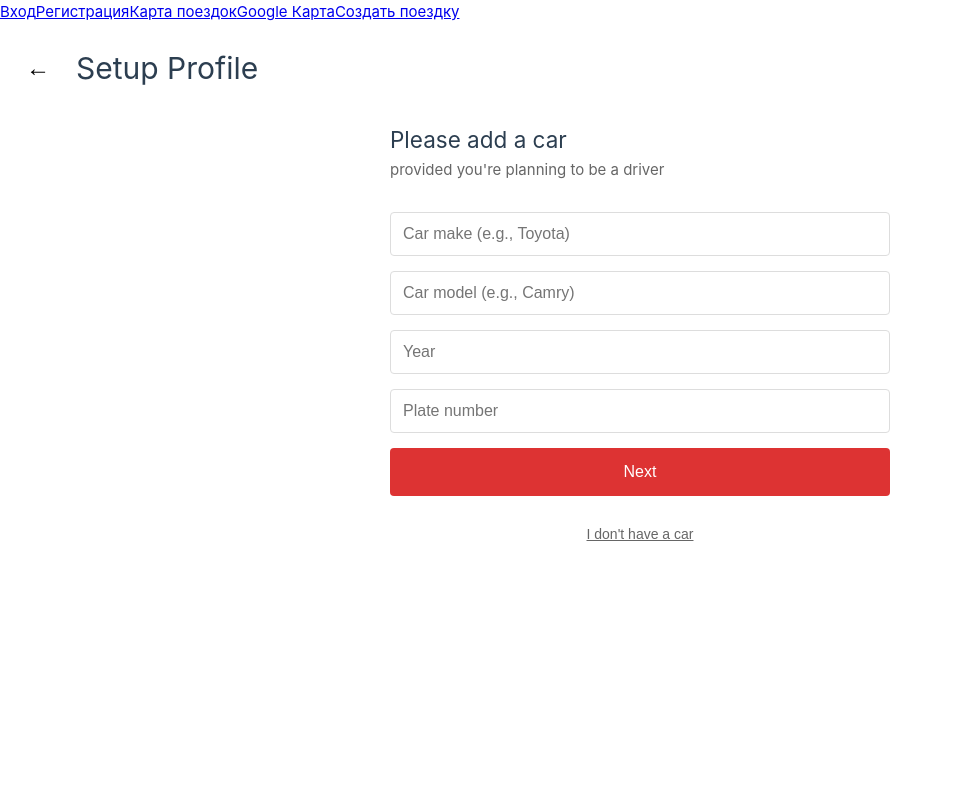
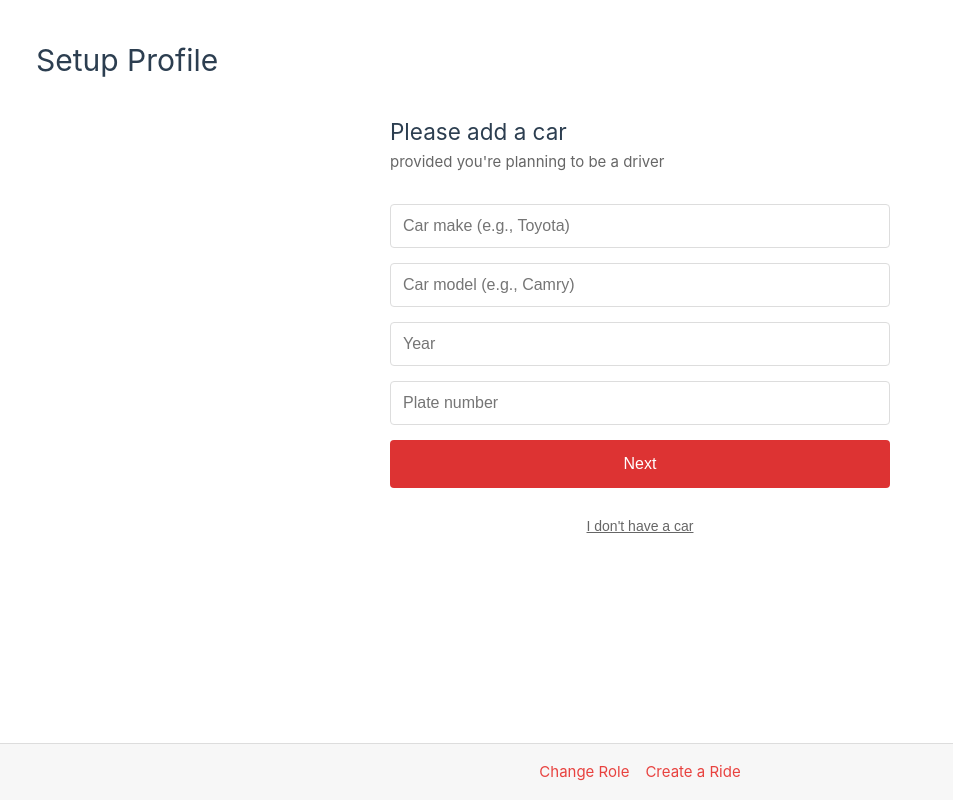
Before and after one commit to ShkrSltn/carpool-app-vue, a Vue app in the folder carpool-client/: page /setup in a window 1280 px wide. Shown: the whole page, without its empty margins (0-953 px from the left). Built offline with nearby package versions, Linux system fonts and the light colour scheme; sample sign-in values are in the browser's storage.

Commit message:
Added some styling

```diff
--- a/carpool-client/src/App.vue
+++ b/carpool-client/src/App.vue
@@ -1,17 +1,20 @@
 <script setup>
-import { RouterView } from 'vue-router'
+import { useRoute, RouterView } from 'vue-router';
+
+const route = useRoute();
 </script>
 
 <template>
-  <header>
-    <nav>
-      <RouterLink to="/login">Вход</RouterLink>
-      <RouterLink to="/register">Регистрация</RouterLink>
-      <RouterLink to="/map">Карта поездок</RouterLink>
-      <RouterLink to="/google-map">Google Карта</RouterLink>
-      <RouterLink to="/create-ride">Создать поездку</RouterLink>
-    </nav>
-  </header>
+  <div id="app">
+    <main>
+      <RouterView />
+    </main>
 
-  <RouterView />
+    <footer v-if="!['/login', '/register'].includes(route.path)" class="footer">
+      <nav>
+        <RouterLink to="/setup/role">Change Role</RouterLink>
+        <RouterLink to="/create-ride">Create a Ride</RouterLink>
+      </nav>
+    </footer>
+  </div>
 </template>
--- a/carpool-client/src/assets/main.css
+++ b/carpool-client/src/assets/main.css
@@ -2,8 +2,42 @@
 
 body {
   height: 100dvh;
+  margin: 0;
+  display: flex;
+  flex-direction: column;
 }
 
 #app {
+  display: flex;
+  flex-direction: column;
   height: inherit;
 }
+
+main {
+  flex: 1;
+  padding: 1rem;
+}
+
+.footer {
+  background-color: #f7f7f7;
+  padding: 1rem;
+  display: flex;
+  justify-content: space-around;
+  align-items: center;
+  border-top: 1px solid #ddd;
+}
+
+nav {
+  display: flex;
+  justify-content: center;
+  gap: 1rem;
+}
+
+a {
+  text-decoration: none;
+  color: #e8423f;
+}
+
+a:hover {
+  text-decoration: underline;
+}
--- a/carpool-client/src/components/Map/GoogleMap.vue
+++ /dev/null
@@ -1,43 +0,0 @@
-<template>
-  <div>
-    <div id="map" ref="mapDiv" style="height: 400px; width: 100%;"></div>
-  </div>
-</template>
-
-<script setup>
-import { ref, onMounted } from 'vue'
-import { Loader } from '@googlemaps/js-api-loader'
-
-const mapDiv = ref(null)
-const props = defineProps({
-  center: {
-    type: Object,
-    default: () => ({ lat: 47.0270, lng: 8.6527 }) // Schwyz, Switzerland
-  },
-  zoom: {
-    type: Number,
-    default: 12
-  }
-})
-
-const loader = new Loader({
-  apiKey: 'AIzaSyC1ZuTJZcheQBfERhE7S1EPIsKq76CIFuM',
-  version: 'weekly',
-  libraries: ['places']
-})
-
-onMounted(async () => {
-  try {
-    const google = await loader.load()
-    const map = new google.maps.Map(mapDiv.value, {
-      center: props.center,
-      zoom: props.zoom,
-      mapTypeControl: true,
-      streetViewControl: true,
-      fullscreenControl: true
-    })
-  } catch (error) {
-    console.error('Error loading Google Maps:', error)
-  }
-})
-</script>
--- a/carpool-client/src/components/Map/RideMap.vue
+++ /dev/null
@@ -1,129 +0,0 @@
-<template>
-    <div class="ride-map">
-      <div class="search-controls">
-        <div class="search-input">
-          <input
-            ref="originInput"
-            type="text"
-            placeholder="Откуда"
-            v-model="origin"
-          >
-        </div>
-        <div class="search-input">
-          <input
-            ref="destinationInput"
-            type="text"
-            placeholder="Куда"
-            v-model="destination"
-          >
-        </div>
-      </div>
-
-      <div id="map" ref="mapDiv" style="height: 400px; width: 100%;"></div>
-
-      <div v-if="distance" class="route-info">
-        <p>Расстояние: {{ distance }}</p>
-        <p>Время в пути: {{ duration }}</p>
-      </div>
-    </div>
-  </template>
-
-  <script setup>
-  import { ref, onMounted } from 'vue'
-  import { Loader } from '@googlemaps/js-api-loader'
-
-  const mapDiv = ref(null)
-  const originInput = ref(null)
-  const destinationInput = ref(null)
-  const origin = ref('')
-  const destination = ref('')
-  const distance = ref('')
-  const duration = ref('')
-
-  const loader = new Loader({
-    apiKey: 'AIzaSyC1ZuTJZcheQBfERhE7S1EPIsKq76CIFuM',
-    version: 'weekly',
-    libraries: ['places']
-  })
-
-  onMounted(async () => {
-    try {
-      const google = await loader.load()
-      const map = new google.maps.Map(mapDiv.value, {
-        center: { lat: 47.0270, lng: 8.6526 },
-        zoom: 12
-      })
-
-      const directionsService = new google.maps.DirectionsService()
-      const directionsRenderer = new google.maps.DirectionsRenderer({
-        map: map
-      })
-
-      // Инициализация автозаполнения
-      const originAutocomplete = new google.maps.places.Autocomplete(originInput.value)
-      const destinationAutocomplete = new google.maps.places.Autocomplete(destinationInput.value)
-
-      // Слушатели событий для автозаполнения
-      originAutocomplete.addListener('place_changed', () => calculateRoute())
-      destinationAutocomplete.addListener('place_changed', () => calculateRoute())
-
-      // Функция расчета маршрута
-      function calculateRoute() {
-        const originPlace = originAutocomplete.getPlace()
-        const destinationPlace = destinationAutocomplete.getPlace()
-
-        if (!originPlace || !destinationPlace) return
-
-        const request = {
-          origin: originPlace.geometry.location,
-          destination: destinationPlace.geometry.location,
-          travelMode: google.maps.TravelMode.DRIVING
-        }
-
-        directionsService.route(request, (result, status) => {
-          if (status === 'OK') {
-            directionsRenderer.setDirections(result)
-
-            // Обновление информации о маршруте
-            const route = result.routes[0]
-            distance.value = route.legs[0].distance.text
-            duration.value = route.legs[0].duration.text
-          }
-        })
-      }
-
-    } catch (error) {
-      console.error('Error loading Google Maps:', error)
-    }
-  })
-  </script>
-
-  <style scoped>
-  .ride-map {
-    padding: 20px;
-  }
-
-  .search-controls {
-    margin-bottom: 20px;
-    display: flex;
-    gap: 10px;
-  }
-
-  .search-input {
-    flex: 1;
-  }
-
-  .search-input input {
-    width: 100%;
-    padding: 10px;
-    border: 1px solid #ddd;
-    border-radius: 4px;
-  }
-
-  .route-info {
-    margin-top: 20px;
-    padding: 15px;
-    background-color: #f5f5f5;
-    border-radius: 4px;
-  }
-  </style>
--- a/carpool-client/src/components/Ride/CreateRide.vue
+++ b/carpool-client/src/components/Ride/CreateRide.vue
@@ -1,8 +1,7 @@
 <template>
   <div class="create-ride">
     <div class="header">
-      <router-link to="/" class="back-arrow">←</router-link>
-      <h1>Create Ride</h1>
+      <h1>Create a Ride</h1>
     </div>
 
     <form @submit.prevent="handleSubmit">
--- a/carpool-client/src/components/Setup/SetupAddress.vue
+++ b/carpool-client/src/components/Setup/SetupAddress.vue
@@ -1,7 +1,6 @@
 <template>
     <div class="setup-page">
       <div class="header">
-        <button class="back-button" @click="$router.go(-1)">←</button>
         <h1>Setup Profile</h1>
       </div>
 
--- a/carpool-client/src/components/Setup/SetupPage.vue
+++ b/carpool-client/src/components/Setup/SetupPage.vue
@@ -1,7 +1,6 @@
 <template>
   <div class="setup-page">
     <div class="header">
-      <button class="back-button" @click="$router.go(-1)">←</button>
       <h1>Setup Profile</h1>
     </div>
 
--- a/carpool-client/src/components/Setup/SetupRole.vue
+++ b/carpool-client/src/components/Setup/SetupRole.vue
@@ -1,9 +1,5 @@
 <template>
     <div class="setup-page">
-      <div class="header">
-        <button class="back-button" @click="$router.go(-1)">←</button>
-        <h1>Setup</h1>
-      </div>
 
       <div class="role-selection">
         <div class="success-icon">
--- a/carpool-client/src/router/index.js
+++ b/carpool-client/src/router/index.js
@@ -2,8 +2,6 @@ import { createRouter, createWebHistory } from 'vue-router'
 import HomeView from '../views/HomeView.vue'
 import LoginView from '../views/LoginView.vue'
 import RegisterView from '../views/RegisterView.vue'
-import RideMap from '../components/Map/RideMap.vue'
-import GoogleMap from '../components/Map/GoogleMap.vue'
 import SetupPage from '@/components/Setup/SetupPage.vue'
 import SetupAddress from '@/components/Setup/SetupAddress.vue'
 import SetupRole from '@/components/Setup/SetupRole.vue'
@@ -46,16 +44,6 @@ const router = createRouter({
       meta: { requiresAuth: true }
     },
     {
-      path: '/map',
-      name: 'map',
-      component: RideMap
-    },
-    {
-      path: '/google-map',
-      name: 'google-map',
-      component: GoogleMap
-    },
-    {
       path: '/create-ride',
       name: 'create-ride',
       component: CreateRide,
--- a/carpool-client/src/views/RegisterView.vue
+++ b/carpool-client/src/views/RegisterView.vue
@@ -100,13 +100,13 @@ const register = async () => {
 
         <div class="form-actions">
           <button type="submit" class="register-button">Register</button>
-          <p class="login-text">
-            Already have an account?
-            <router-link to="/login" class="login-link">Login</router-link>
-          </p>
         </div>
       </form>
     </div>
+    <p class="login-text">
+      Already have an account?
+      <router-link to="/login" class="login-link">Login</router-link>
+    </p>
   </div>
 </template>
 
@@ -116,13 +116,13 @@ body {
   padding: 0;
   display: flex;
   flex-direction: column;
-  min-height: 100vh;
+  min-height: inherit;
 }
 
 .page-container {
   display: flex;
   flex-direction: column;
-  min-height: 100vh;
+  height: inherit;
 }
 
 .register-container {
@@ -147,7 +147,7 @@ h2 {
   display: flex;
   flex-direction: column;
   gap: 1rem;
-  padding: 4rem;
+  padding: 1rem;
 }
 
 .form-group {
```
